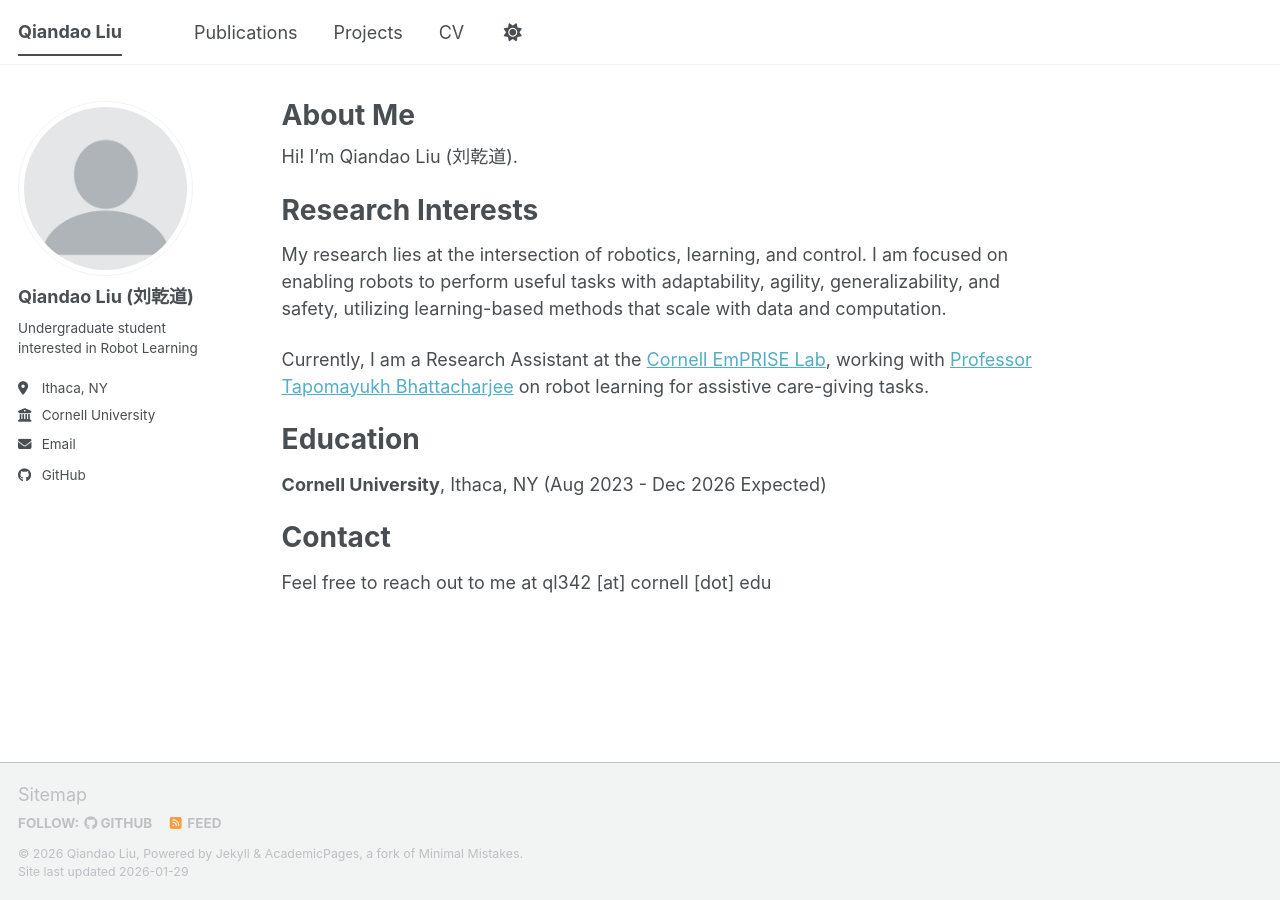
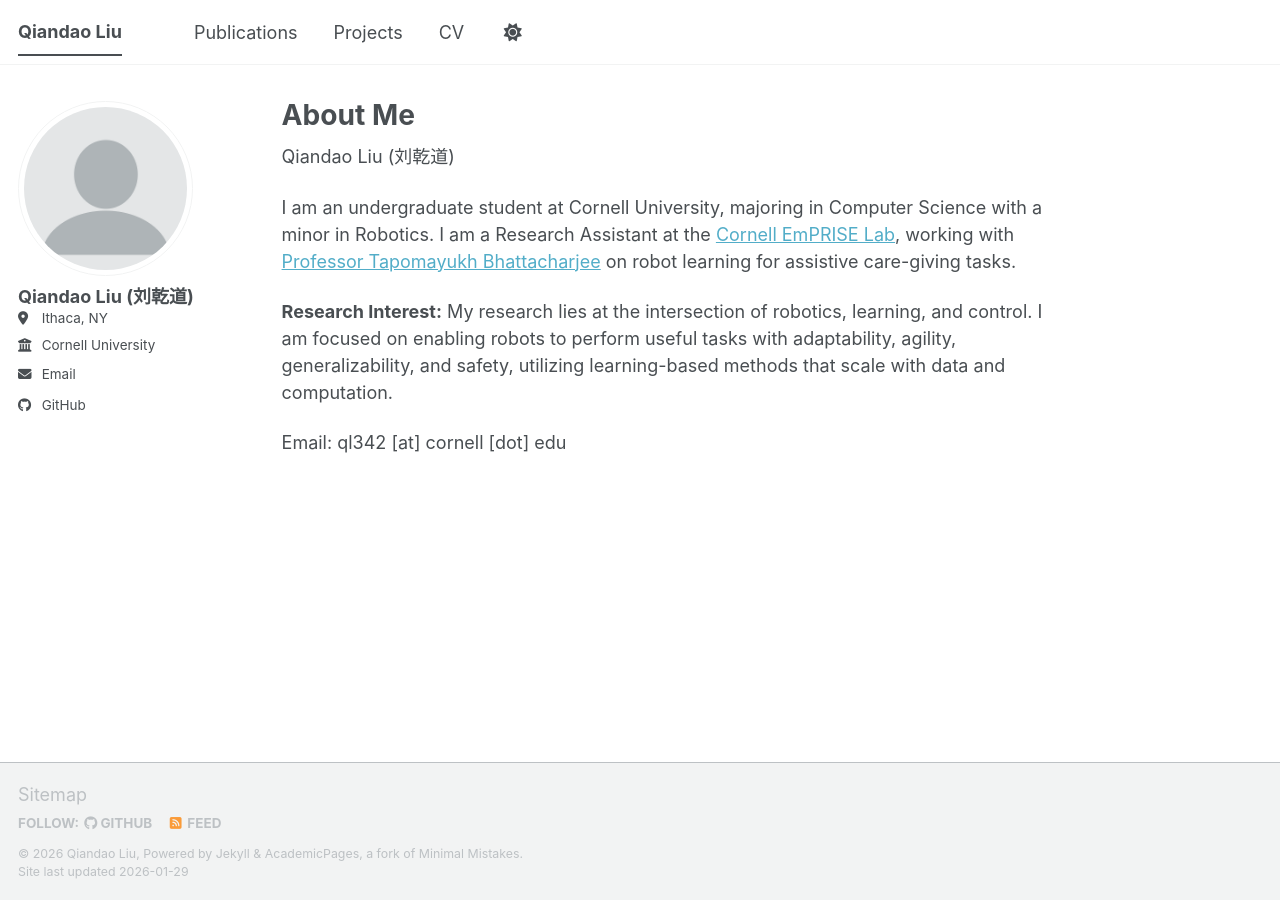
Before and after one commit to Qiandao-Liu/Qiandao-Liu.github.io, a Jekyll site: the page built from _pages/about.md, in a window 1280 px wide. Built offline with Jekyll 4.4.1, drawn with Linux system fonts in a browser that asks for light colours; a script bundle is joined from its source files by our own code; library files that are not in the unit come from our copies.

Commit message:
update home

```diff
--- a/_config.yml
+++ b/_config.yml
@@ -25,7 +25,7 @@ author:
   avatar           : "profile.png"
   name             : "Qiandao Liu (刘乾道)"
   pronouns         : # example: "she/her"
-  bio              : "Undergraduate student interested in Robot Learning"
+  bio              :
   location         : "Ithaca, NY"
   employer         : "Cornell University"
   uri              : # URL
--- a/_pages/about.md
+++ b/_pages/about.md
@@ -7,18 +7,10 @@ redirect_from:
   - /about.html
 ---
 
-Hi! I'm Qiandao Liu (刘乾道).
+Qiandao Liu (刘乾道)
 
-Research Interests
-======
-My research lies at the intersection of robotics, learning, and control. I am focused on enabling robots to perform useful tasks with adaptability, agility, generalizability, and safety, utilizing learning-based methods that scale with data and computation.
+I am an undergraduate student at Cornell University, majoring in Computer Science with a minor in Robotics. I am a Research Assistant at the [Cornell EmPRISE Lab](https://emprise.cs.cornell.edu/), working with [Professor Tapomayukh Bhattacharjee](https://sites.google.com/site/tapomayukh) on robot learning for assistive care-giving tasks.
 
-Currently, I am a Research Assistant at the [Cornell EmPRISE Lab](https://emprise.cs.cornell.edu/), working with [Professor Tapomayukh Bhattacharjee](https://sites.google.com/site/tapomayukh) on robot learning for assistive care-giving tasks.
+**Research Interest:** My research lies at the intersection of robotics, learning, and control. I am focused on enabling robots to perform useful tasks with adaptability, agility, generalizability, and safety, utilizing learning-based methods that scale with data and computation.
 
-Education
-======
-**Cornell University**, Ithaca, NY (Aug 2023 - Dec 2026 Expected)
-
-Contact
-======
-Feel free to reach out to me at ql342 [at] cornell [dot] edu
+Email: ql342 [at] cornell [dot] edu
```
